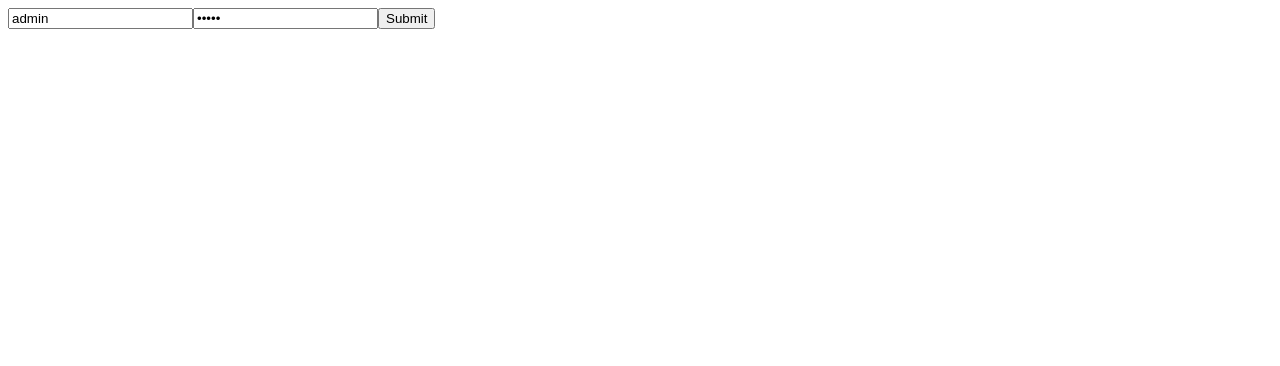
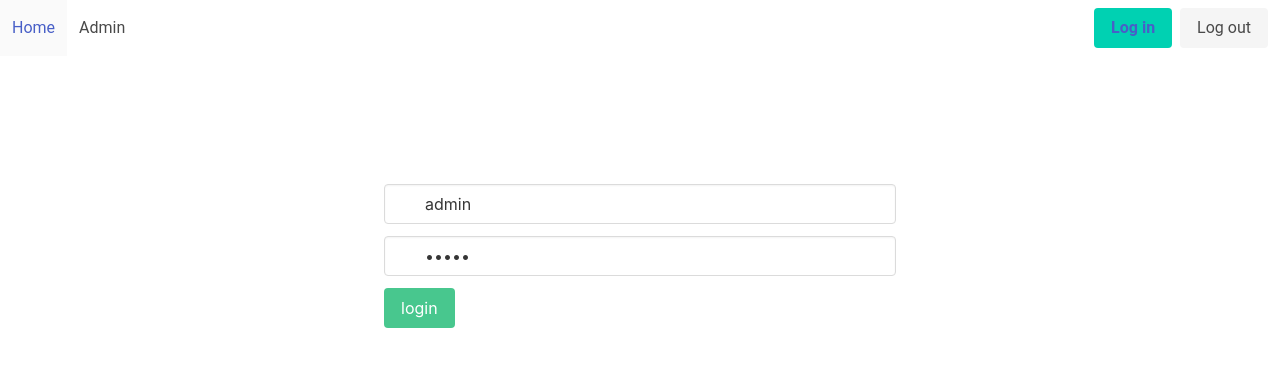
Before and after one commit to VinayakBorhade/intro-app, an Angular app: page /login in a window 1280 px wide. Shown: the top 366 px of the page. Built offline with nearby package versions, Linux system fonts and the light colour scheme.

Commit message:
starting ui login and navbar added

```diff
--- a/package.json
+++ b/package.json
@@ -19,6 +19,7 @@
     "@angular/platform-browser": "~9.1.9",
     "@angular/platform-browser-dynamic": "~9.1.9",
     "@angular/router": "~9.1.9",
+    "bulma": "^0.9.0",
     "rxjs": "~6.5.4",
     "tslib": "^1.10.0",
     "zone.js": "~0.10.2"
--- a/src/app/app.component.html
+++ b/src/app/app.component.html
@@ -1,3 +1,45 @@
+<nav class="navbar" role="navigation" aria-label="main navigation">
+    <!-- <div class="navbar-brand">
+      <a class="navbar-item" href="https://bulma.io">
+        <img src="https://bulma.io/images/bulma-logo.png" width="112" height="28">
+      </a>
+
+      <a role="button" class="navbar-burger burger" aria-label="menu" aria-expanded="false" data-target="navbarBasicExample">
+        <span aria-hidden="true"></span>
+        <span aria-hidden="true"></span>
+        <span aria-hidden="true"></span>
+      </a>
+    </div> -->
+
+    <div id="navbarBasicExample" class="navbar-menu">
+      <div class="navbar-start">
+        <a class="navbar-item" routerLink = "">
+          Home
+        </a>
+
+
+        <a class="navbar-item" routerLink = "/admin">
+            Admin
+        </a>
+      </div>
+
+      <div class="navbar-end">
+        <div class="navbar-item">
+          <div class="buttons">
+            <a class="button is-primary">
+              <strong>
+                  <a routerLink = "/login" >Log in</a>
+            </strong>
+            </a>
+            <a class="button is-light">
+              Log out
+            </a>
+          </div>
+        </div>
+      </div>
+    </div>
+  </nav>
+
 <router-outlet></router-outlet>
 
 <!-- Hello world!
--- a/src/app/home/home.component.html
+++ b/src/app/home/home.component.html
@@ -1,10 +1,16 @@
-<p>
+<!-- <p>
     home works! <br>
 
     <a routerLink = "/data" >Go to data page</a>
 
     <br>
+</p> -->
+<!--
+<p>
+    <a routerLink = "/admin" ><button class="button is-large">Admin</button></a> <br>
+</p> -->
 
-    <a routerLink = "/login" >Login</a> <br>
-    <a routerLink = "/admin" >Go to Admin</a> <br>
-</p>
+<h1>This is Home</h1>
+<div class = "container">
+
+</div>
--- a/src/app/home/home.component.scss
+++ b/src/app/home/home.component.scss
@@ -0,0 +1,4 @@
+.container {
+    height: 80%;
+    width: 100%;
+}
--- a/src/app/login/login.component.html
+++ b/src/app/login/login.component.html
@@ -1,5 +1,32 @@
-<form (submit) = "loginUser($event)" >
-    <input type = "text" placeholder = "Username" id = "username" value = "admin">
-    <input type = "password" placeholder = "Password" id = "password" value = "admin">
-    <input type = "submit" value = "Submit" >
-</form>
+<div class="container">
+    <form (submit) = "loginUser($event)" >
+        <div class="field">
+            <p class="control has-icons-left has-icons-right">
+              <input class="input" type="text" placeholder="username" id = "username" value = "admin" >
+              <span class="icon is-small is-left">
+                <i class="fas fa-envelope"></i>
+              </span>
+              <span class="icon is-small is-right">
+                <i class="fas fa-check"></i>
+              </span>
+            </p>
+          </div>
+          <div class="field">
+            <p class="control has-icons-left">
+              <input class="input" type = "password" placeholder = "Password" id = "password" value = "admin">
+              <span class="icon is-small is-left">
+                <i class="fas fa-lock"></i>
+              </span>
+            </p>
+          </div>
+          <div class="field">
+            <p class="control">
+              <input class="button is-success" type = "submit" value = "login">
+
+            </p>
+          </div>
+        <!-- <input type = "text" placeholder = "Username" id = "username" value = "admin">
+        <input type = "password" placeholder = "Password" id = "password" value = "admin">
+        <input type = "submit" value = "Submit" > -->
+    </form>
+</div>
--- a/src/app/login/login.component.scss
+++ b/src/app/login/login.component.scss
@@ -0,0 +1,5 @@
+.container {
+    margin-top: 10%;
+    margin-left: 30%;
+    margin-right: 30%;
+}
--- /dev/null
+++ b/src/main-styles.scss
@@ -0,0 +1,30 @@
+// global styles and chaning variables..
+
+@charset "utf-8";
+
+// Import a Google Font
+@import url('https://fonts.googleapis.com/css?family=Nunito:400,700|Lato:300,900');
+
+// Set your brand colors
+$purple: rgb(159, 104, 235);
+$light-grey: #f1eeee;
+$dark: rgb(22, 28, 41);
+
+
+$green: #00cc86;
+$light-green: #bafacd;
+
+
+$red: #dc3900;
+$light-red: #ffe5e3;
+
+
+$pink: #FA7C91;
+$brown: #757763;
+$beige-light: #D0D1CD;
+$beige-lighter: #EFF0EB;
+
+// Update Bulma's global variables
+$family-sans-serif: "Nunito", sans-serif;
+$primary: $purple;
+$link: $purple;
--- a/src/styles.scss
+++ b/src/styles.scss
@@ -1 +1,5 @@
 /* You can add global styles to this file, and also import other style files */
+@import './../node_modules/bulma/bulma.sass';
+
+html, body { height: 100%; }
+body { margin: 0; font-family: Roboto, "Helvetica Neue", sans-serif; }
```
Also changed, not shown: 2 other files (tests, documents, lock files or other folders).
